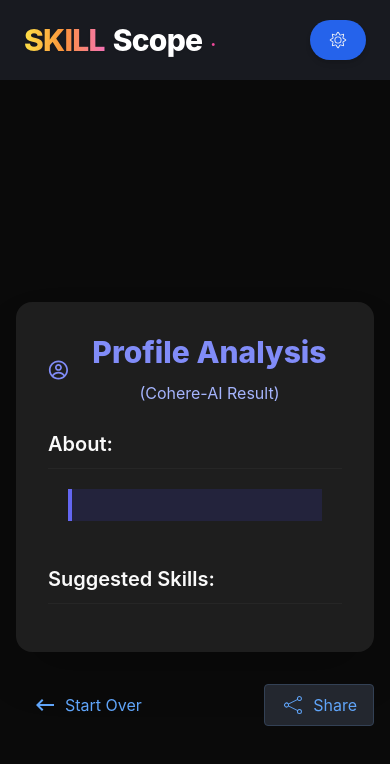
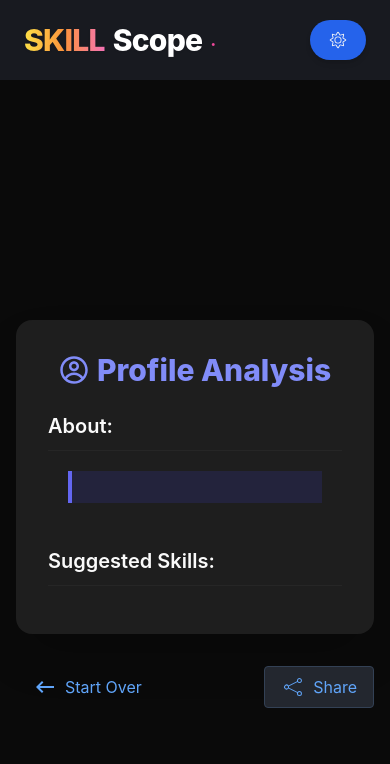
Before and after one commit to lcdamy/Smart-Skill-Profiler-Challenge, a Next.js app: page /result-test in a window 390 px wide. Shown: the top 764 px of the page. Built offline with nearby package versions, Linux system fonts and the light colour scheme.

Commit message:
fix: improve formatting of Profile Analysis header in ResultTest component

```diff
--- a/src/app/(skill-test)/result-test/page.tsx
+++ b/src/app/(skill-test)/result-test/page.tsx
@@ -27,7 +27,11 @@ function ResultTest() {
         >
             <div className="container-surface shadow-2xl rounded-2xl p-8 w-full max-w-lg transition-colors mt-8">
                 <h1 className="flex items-center justify-center gap-2 text-3xl font-extrabold text-indigo-700 dark:text-indigo-400 text-center mb-6">
-                    <CgProfile />  <span>Profile Analysis <span className="text-base font-normal text-indigo-500 dark:text-indigo-300">(Cohere-AI Result)</span></span>
+                    <CgProfile />
+                    <span>
+                        Profile Analysis
+                        <span className="hidden sm:inline text-base font-normal text-indigo-500 dark:text-indigo-300">(Cohere-AI Result)</span>
+                    </span>
                 </h1>
                 <h3 className="font-semibold text-xl mb-2.5">
                     About:
```
